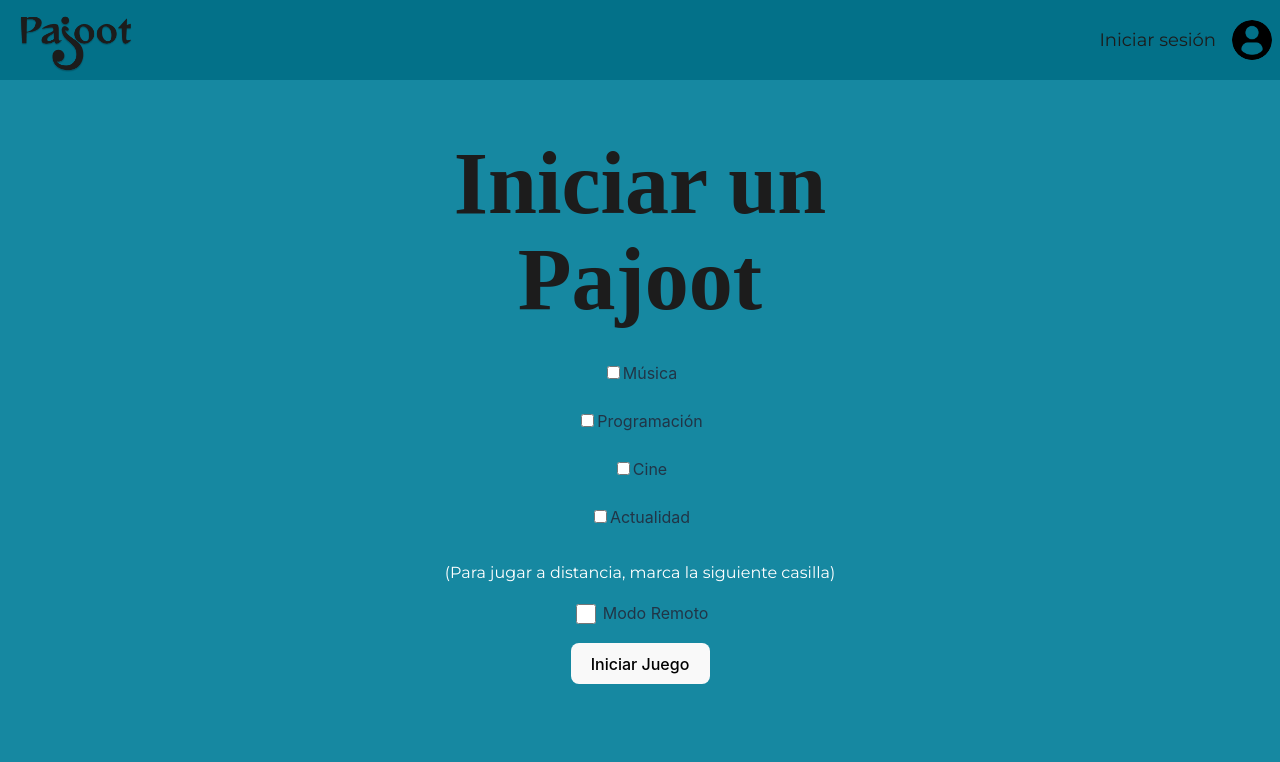
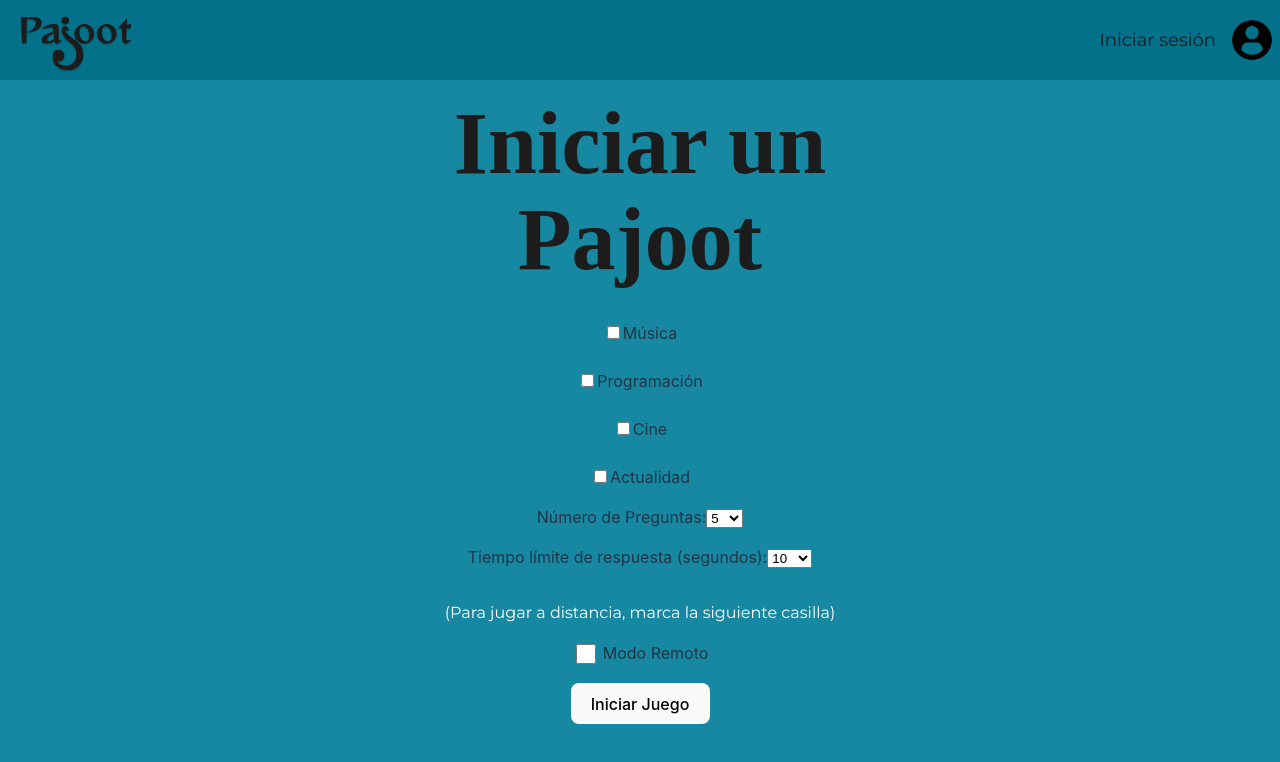
Before and after one commit to vib-daw2/pajoot-team10, a React (Vite) app in the folder FrontEnd/: page /choose in a window 1280 px wide. Shown: the top 762 px of the page. Built offline with nearby package versions, Linux system fonts and the light colour scheme; no server answers; a web font is replaced by a local one.

Commit message:
seleccion numero de pregutnas front

```diff
--- a/FrontEnd/src/components/hostQuestion.jsx
+++ b/FrontEnd/src/components/hostQuestion.jsx
@@ -2,7 +2,7 @@
 import { socket } from '../socket';
 import Countdown from 'react-countdown';
 import useStore from '../store';
-import Questionsound from '../../public/assets/sounds/question-groovy.mp3';
+import Questionsound from '../../public/assets/sounds/question-groovy-30.mp3';
 
 const HostQuestion = () => {
 
--- a/FrontEnd/src/components/playerQuestion.jsx
+++ b/FrontEnd/src/components/playerQuestion.jsx
@@ -2,7 +2,7 @@
 import { socket } from '../socket';
 import useStore from '../store';
 import Countdown from 'react-countdown';
-import Questionsound from '../../public/assets/sounds/question-groovy.mp3';
+import Questionsound from '../../public/assets/sounds/question-groovy-30.mp3';
 
 const PlayerQuestion = () => {
   const formatTime = ({ minutes, seconds }) => {
--- a/FrontEnd/src/pages/newQuiz.jsx
+++ b/FrontEnd/src/pages/newQuiz.jsx
@@ -11,7 +11,9 @@
   const navigate = useNavigate();
   const [dropdownOpen, setDropdownOpen] = useState(false);
   const [remoteMode, setRemoteMode] = useState(false);
-  const [selectedThemes, setSelectedThemes] = useState([]); // Estado para almacenar las temáticas seleccionadas
+  const [selectedThemes, setSelectedThemes] = useState([]);
+  const [numQuestions, setNumQuestions] = useState(5); // Estado para el número de preguntas
+  const [timeLimit, setTimeLimit] = useState(10); // Estado para el límite de tiempo de respuesta
   const auth = getAuth(app);
 
   useEffect(() => {
@@ -25,10 +27,8 @@
       }
     };
 
-    // Agregar event listener al montar el componente
     document.addEventListener('click', handleClickOutside);
 
-    // Limpiar event listener al desmontar el componente
     return () => {
       document.removeEventListener('click', handleClickOutside);
     };
@@ -39,7 +39,6 @@
   };
 
   const handleLogout = () => {
-    // Cerrar sesión
     console.log('Cerrando sesión..');
 
     auth.signOut();
@@ -58,8 +57,16 @@
   };
 
   const handleCreateGame = () => {
-    // Enviar temáticas seleccionadas al backend
-    socket.emit('createGame', JSON.stringify({ tematicas: selectedThemes, modoRemoto: remoteMode }));
+    if (selectedThemes.length === 0) {
+      setError('Debes seleccionar al menos una temática');
+      return;
+    }
+    socket.emit('createGame', JSON.stringify({
+      tematicas: selectedThemes,
+      modoRemoto: remoteMode,
+      numPreguntas: numQuestions,
+      limiteTiempo: timeLimit
+    }));
   };
 
   return (
@@ -122,6 +129,26 @@
             </label>
           </div>
         </div>
+        <div className='choose-questions'>
+          <label htmlFor='num-questions'>Número de Preguntas:</label>
+          <select id='num-questions' value={numQuestions} onChange={(e) => setNumQuestions(parseInt(e.target.value))}>
+            <option value={5}>5</option>
+            <option value={10}>10</option>
+            <option value={15}>15</option>
+            <option value={20}>20</option>
+          </select>
+        </div>
+        <div className='choose-time-limit'>
+          <label htmlFor='time-limit'>Tiempo límite de respuesta (segundos):</label>
+          <select id='time-limit' value={timeLimit} onChange={(e) => setTimeLimit(parseInt(e.target.value))}>
+            <option value={5}>5</option>
+            <option value={10}>10</option>
+            <option value={20}>20</option>
+            <option value={30}>30</option>
+            <option value={60}>60</option>
+            <option value={120}>120</option>
+          </select>
+        </div>
         <div className='choose-mode'>
           <p>(Para jugar a distancia, marca la siguiente casilla)</p>
           <div className='choose-mode_check'>
@@ -138,6 +165,7 @@
         <button className='start-button' onClick={handleCreateGame}>
           Iniciar Juego
         </button>
+        {error && <p className='error'>{error}</p>}
       </div>
     </>
   );
```
Also changed, not shown: 1 other file (tests, documents, lock files or other folders).
